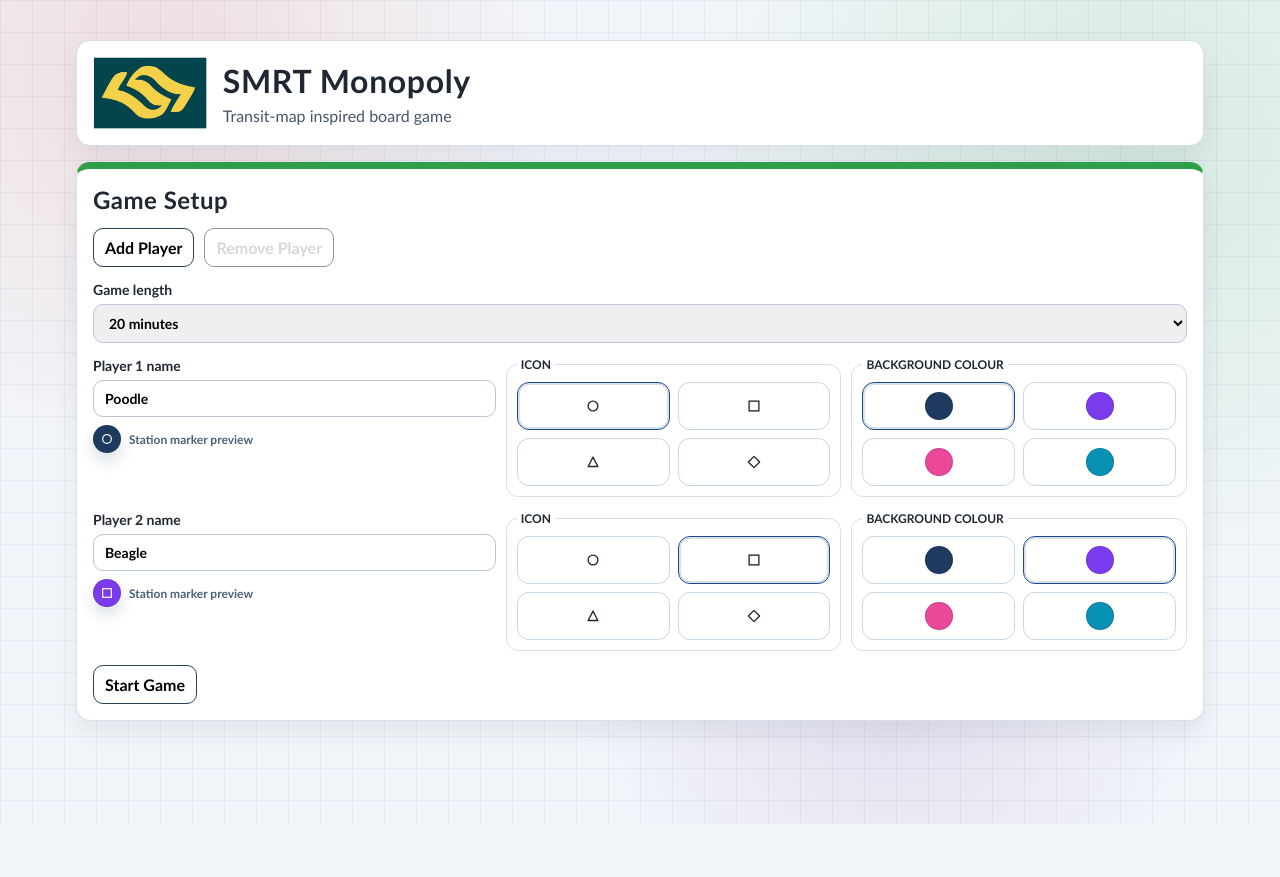
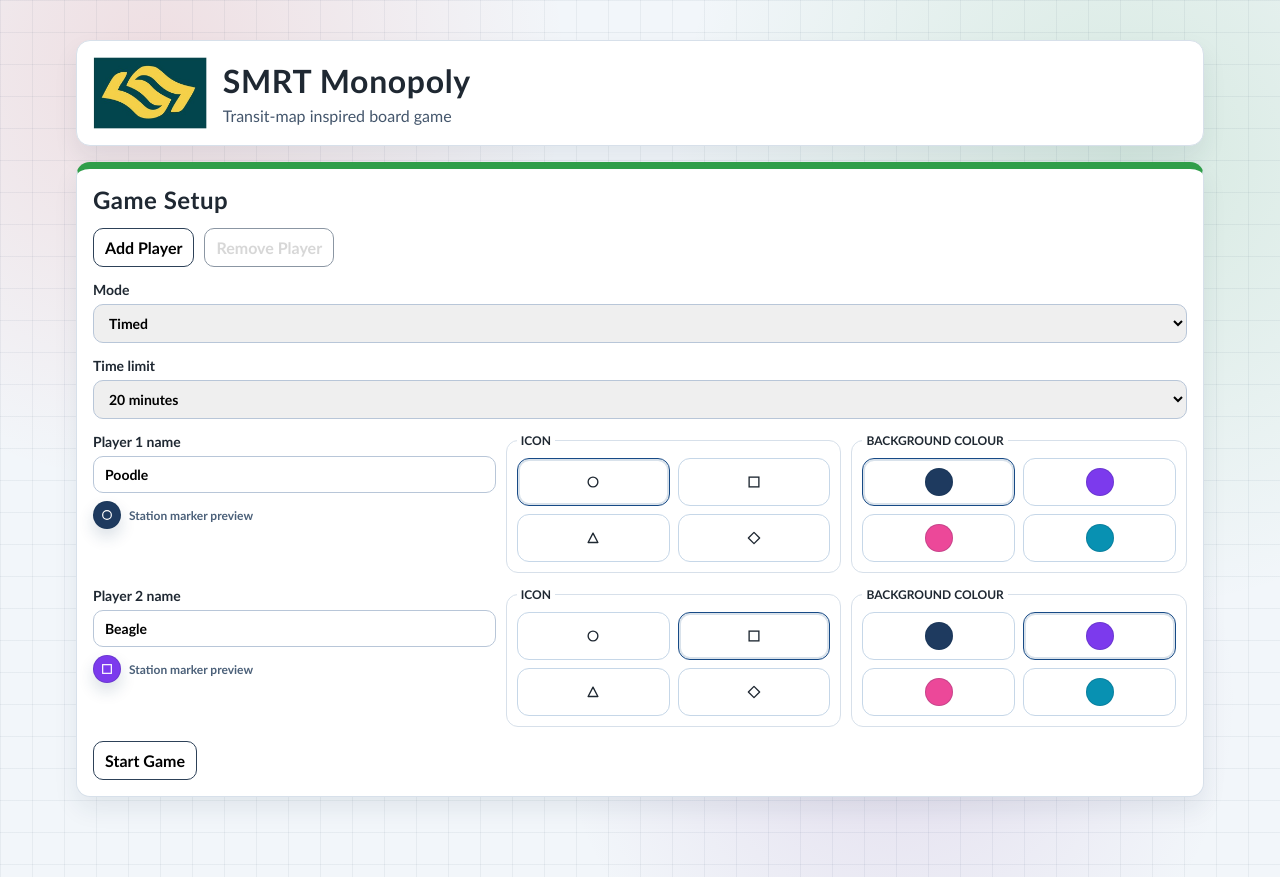
Before and after one commit to zey-2/smrt_board_game, a React (Vite) app: page / in a window 1280 px wide. Before the commit the page ends 824 px from the top, so only its background shows below. Built offline with nearby package versions, Linux system fonts and the light colour scheme.

Commit message:
feat: add explicit setup modes

```diff
--- a/src/features/setup/SetupScreen.tsx
+++ b/src/features/setup/SetupScreen.tsx
@@ -1,10 +1,16 @@
 import { useState } from "react";
 import {
-  DEFAULT_GAME_LENGTH_PRESET_ID,
-  GAME_LENGTH_PRESETS,
-  buildGameConfigFromGameLengthPreset,
-  type GameLengthPresetId
-} from "../../game/constants/gameLengthPresets";
+  DEFAULT_FIXED_ROUND_OPTION_ID,
+  DEFAULT_GAME_MODE_ID,
+  DEFAULT_TIMED_MODE_OPTION_ID,
+  FIXED_ROUND_OPTIONS,
+  GAME_MODE_OPTIONS,
+  TIMED_MODE_OPTIONS,
+  buildGameConfigFromModeSelection,
+  type FixedRoundOptionId,
+  type GameModeId,
+  type TimedModeOptionId
+} from "../../game/constants/gameModeOptions";
 import { getRandomDogBreedNames } from "../../game/defaultPlayerNames";
 import type { GameConfig, Player } from "../../game/types";
 import {
@@ -37,9 +43,12 @@
   const [players, setPlayers] = useState<SetupPlayerDraft[]>(() =>
     getRandomDogBreedNames(2).map((name, index) => createSetupPlayer(name, index))
   );
-  const [selectedGameLength, setSelectedGameLength] = useState<GameLengthPresetId>(
-    DEFAULT_GAME_LENGTH_PRESET_ID
+  const [selectedMode, setSelectedMode] = useState<GameModeId>(DEFAULT_GAME_MODE_ID);
+  const [selectedTimedOption, setSelectedTimedOption] = useState<TimedModeOptionId>(
+    DEFAULT_TIMED_MODE_OPTION_ID
   );
+  const [selectedFixedRoundOption, setSelectedFixedRoundOption] =
+    useState<FixedRoundOptionId>(DEFAULT_FIXED_ROUND_OPTION_ID);
   const [error, setError] = useState<string | null>(null);
 
   const canAddPlayer = players.length < 4;
@@ -86,16 +95,12 @@
   };
 
   const handleStart = () => {
-    const config = buildGameConfigFromGameLengthPreset(selectedGameLength);
-    const result = validateAndBuildSetup({
-      players,
-      mode: config.mode,
-      endCondition: config.endCondition,
-      initialCash: config.initialCash,
-      timeLimitSeconds: config.timeLimitSeconds,
-      fixedRoundLimit: config.fixedRoundLimit,
-      targetWealth: config.targetWealth
+    const config = buildGameConfigFromModeSelection({
+      modeId: selectedMode,
+      timedOptionId: selectedTimedOption,
+      fixedRoundOptionId: selectedFixedRoundOption
     });
+    const result = validateAndBuildSetup({ players, ...config });
 
     if (result.error) {
       setError(result.error);
@@ -127,22 +132,56 @@
       </div>
 
       <label>
-        Game length
+        Mode
         <select
-          value={selectedGameLength}
-          onChange={(event) => setSelectedGameLength(event.target.value as GameLengthPresetId)}
+          value={selectedMode}
+          onChange={(event) => {
+            setSelectedMode(event.target.value as GameModeId);
+            setError(null);
+          }}
         >
-          {GAME_LENGTH_PRESETS.map((preset) => (
-            <option key={preset.id} value={preset.id}>
-              {preset.label}
+          {GAME_MODE_OPTIONS.map((option) => (
+            <option key={option.id} value={option.id}>
+              {option.label}
             </option>
           ))}
         </select>
       </label>
-      {players.length > 2 ? (
-        <p className="info-text">
-          Timed presets are calibrated for 2-player games. Larger games may run longer.
-        </p>
+      {selectedMode === "TIMED" ? (
+        <label>
+          Time limit
+          <select
+            value={selectedTimedOption}
+            onChange={(event) => {
+              setSelectedTimedOption(event.target.value as TimedModeOptionId);
+              setError(null);
+            }}
+          >
+            {TIMED_MODE_OPTIONS.map((option) => (
+              <option key={option.id} value={option.id}>
+                {option.label}
+              </option>
+            ))}
+          </select>
+        </label>
+      ) : null}
+      {selectedMode === "FIXED_ROUNDS" ? (
+        <label>
+          Round limit
+          <select
+            value={selectedFixedRoundOption}
+            onChange={(event) => {
+              setSelectedFixedRoundOption(event.target.value as FixedRoundOptionId);
+              setError(null);
+            }}
+          >
+            {FIXED_ROUND_OPTIONS.map((option) => (
+              <option key={option.id} value={option.id}>
+                {option.label}
+              </option>
+            ))}
+          </select>
+        </label>
       ) : null}
 
       {players.map((player, index) => (
```
Also changed, not shown: 1 other file (tests, documents, lock files or other folders).
